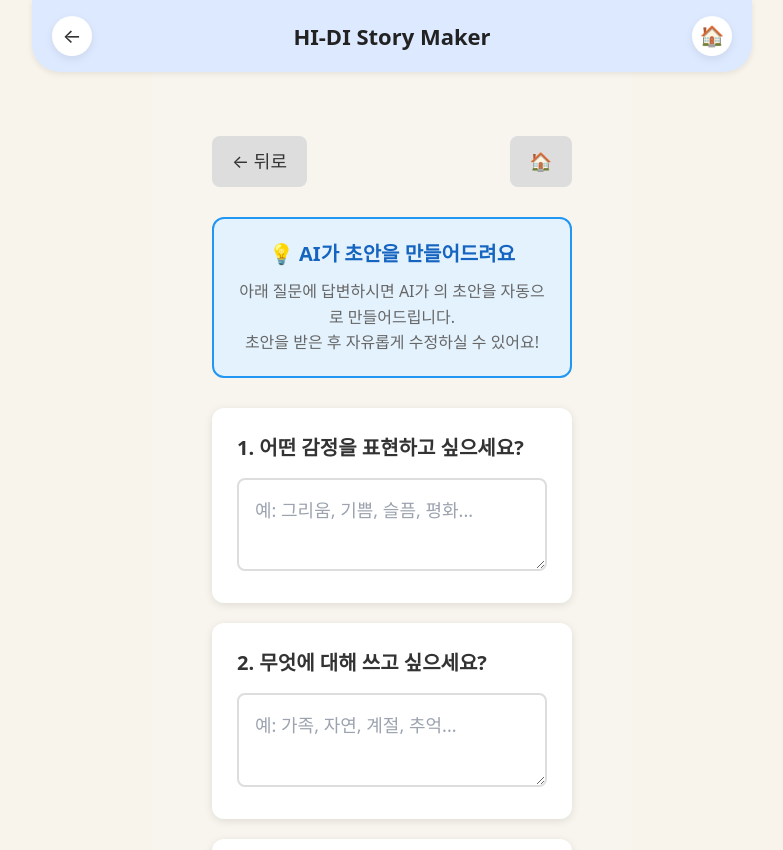
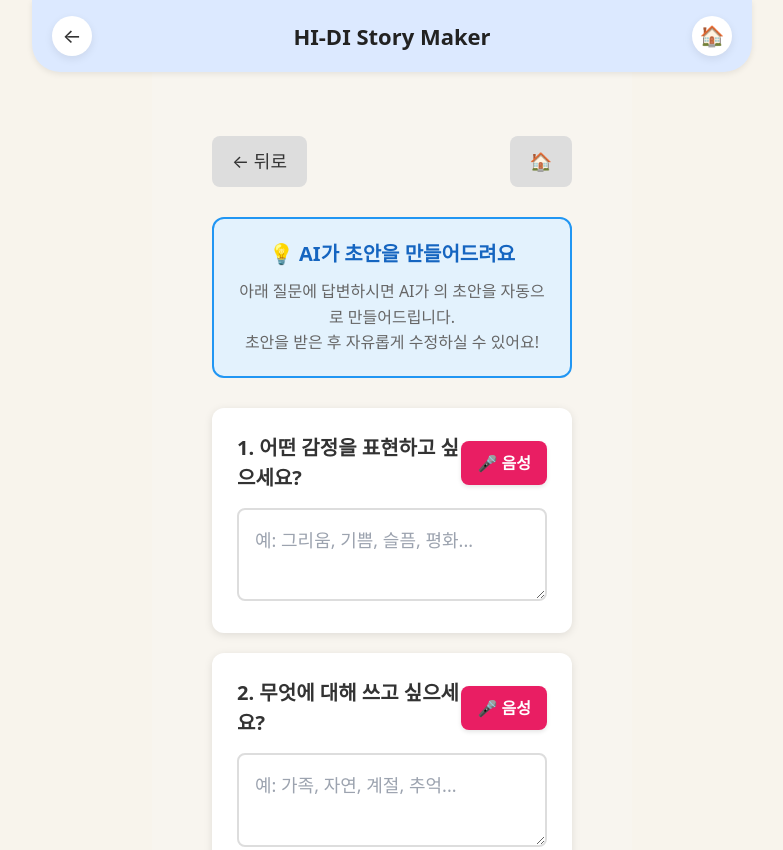
Before and after one commit to sunsudun25-cloud/hidi-story-maker, a React (Vite) app: page /writing/genre/questions in a window 1280 px wide. Shown: the top 850 px of the page, without its empty margins (248-1031 px from the left). Built offline with nearby package versions, Linux system fonts and the light colour scheme; no server answers.

Commit message:
Feat: Add voice input to writing questions page

```diff
--- a/src/pages/WritingQuestions.tsx
+++ b/src/pages/WritingQuestions.tsx
@@ -1,6 +1,7 @@
 import { useState } from "react";
 import { useNavigate, useLocation } from "react-router-dom";
 import { safeGeminiCall } from "../services/geminiService";
+import { startListening, isSpeechRecognitionSupported } from "../services/speechRecognitionService";
 
 export default function WritingQuestions() {
   const navigate = useNavigate();
@@ -18,6 +19,9 @@ export default function WritingQuestions() {
   // 질문 답변 상태
   const [answers, setAnswers] = useState<{ [key: string]: string }>({});
   const [isGenerating, setIsGenerating] = useState(false);
+
+  // 음성 입력 상태
+  const [listeningQuestionId, setListeningQuestionId] = useState<string | null>(null);
 
   // 장르별 질문 정의
   const questions: { [key: string]: { id: string; question: string; placeholder: string }[] } = {
@@ -75,6 +79,51 @@ export default function WritingQuestions() {
       ...answers,
       [id]: value
     });
+  };
+
+  // 🎤 음성 입력 핸들러
+  const handleVoiceInput = (questionId: string) => {
+    if (!isSpeechRecognitionSupported()) {
+      alert("이 브라우저는 음성 인식을 지원하지 않습니다.\n\nChrome, Edge, Safari 브라우저를 사용해주세요.");
+      return;
+    }
+
+    if (listeningQuestionId === questionId) {
+      // 이미 해당 질문에서 듣는 중이면 중지
+      setListeningQuestionId(null);
+      return;
+    }
+
+    setListeningQuestionId(questionId);
+
+    const stopListening = startListening({
+      onResult: (text, isFinal) => {
+        if (isFinal) {
+          // ✅ 최종 결과만 텍스트에 추가
+          setAnswers((prevAnswers) => {
+            const currentAnswer = prevAnswers[questionId] || "";
+            return {
+              ...prevAnswers,
+              [questionId]: currentAnswer + (currentAnswer ? " " : "") + text
+            };
+          });
+        }
+      },
+      onError: (error) => {
+        alert(error);
+        setListeningQuestionId(null);
+      },
+      onEnd: () => {
+        console.log("🎤 음성 인식 자동 종료");
+        setListeningQuestionId(null);
+      }
+    });
+
+    // 컴포넌트가 언마운트될 때 음성 인식 중지
+    return () => {
+      stopListening();
+      setListeningQuestionId(null);
+    };
   };
 
   // AI 초안 생성
@@ -159,6 +208,14 @@ export default function WritingQuestions() {
   };
 
   return (
+    <>
+      <style>{`
+        @keyframes blink {
+          0%, 100% { opacity: 1; }
+          50% { opacity: 0.3; }
+        }
+      `}</style>
+
       <main style={{
         padding: "20px",
         maxWidth: "800px",
@@ -243,15 +300,52 @@ export default function WritingQuestions() {
               marginBottom: "20px",
             }}
           >
+            <div style={{
+              display: "flex",
+              alignItems: "center",
+              justifyContent: "space-between",
+              marginBottom: "15px",
+            }}>
               <label style={{
-              display: "block",
                 fontSize: "20px",
                 fontWeight: "600",
                 color: "#333",
-              marginBottom: "15px",
               }}>
                 {index + 1}. {q.question}
               </label>
+              <button
+                onClick={() => handleVoiceInput(q.id)}
+                disabled={isGenerating}
+                style={{
+                  padding: "10px 16px",
+                  fontSize: "16px",
+                  backgroundColor: listeningQuestionId === q.id ? "#E91E63" : "#E91E63",
+                  color: "white",
+                  border: listeningQuestionId === q.id ? "2px solid #C2185B" : "none",
+                  borderRadius: "8px",
+                  cursor: isGenerating ? "not-allowed" : "pointer",
+                  fontWeight: "600",
+                  boxShadow: listeningQuestionId === q.id ? "0 0 20px rgba(233, 30, 99, 0.5)" : "0 2px 4px rgba(0,0,0,0.1)",
+                  animation: listeningQuestionId === q.id ? "pulse 1.5s ease-in-out infinite" : "none",
+                  position: "relative",
+                  whiteSpace: "nowrap",
+                }}
+              >
+                {listeningQuestionId === q.id ? "⏹️ 중지" : "🎤 음성"}
+                {listeningQuestionId === q.id && (
+                  <span style={{
+                    position: "absolute",
+                    top: "-6px",
+                    right: "-6px",
+                    width: "12px",
+                    height: "12px",
+                    backgroundColor: "#4CAF50",
+                    borderRadius: "50%",
+                    animation: "blink 1s ease-in-out infinite"
+                  }}></span>
+                )}
+              </button>
+            </div>
             <textarea
               value={answers[q.id] || ""}
               onChange={(e) => handleAnswerChange(q.id, e.target.value)}
@@ -329,5 +423,6 @@ export default function WritingQuestions() {
         💡 <strong>도움말:</strong> 간단하게 답변하셔도 괜찮아요! AI가 자연스럽게 확장해드립니다.
       </div>
     </main>
+    </>
   );
 }
```
Lines whose indentation alone changed are shown as unchanged.
